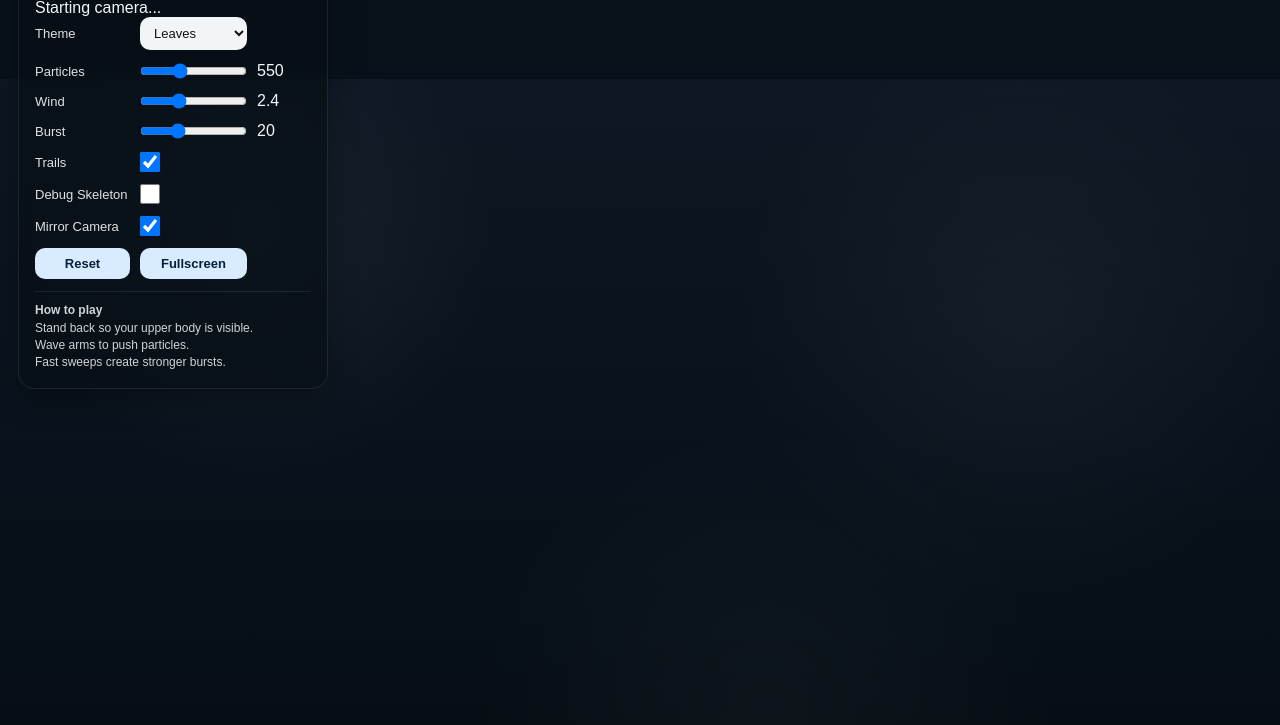
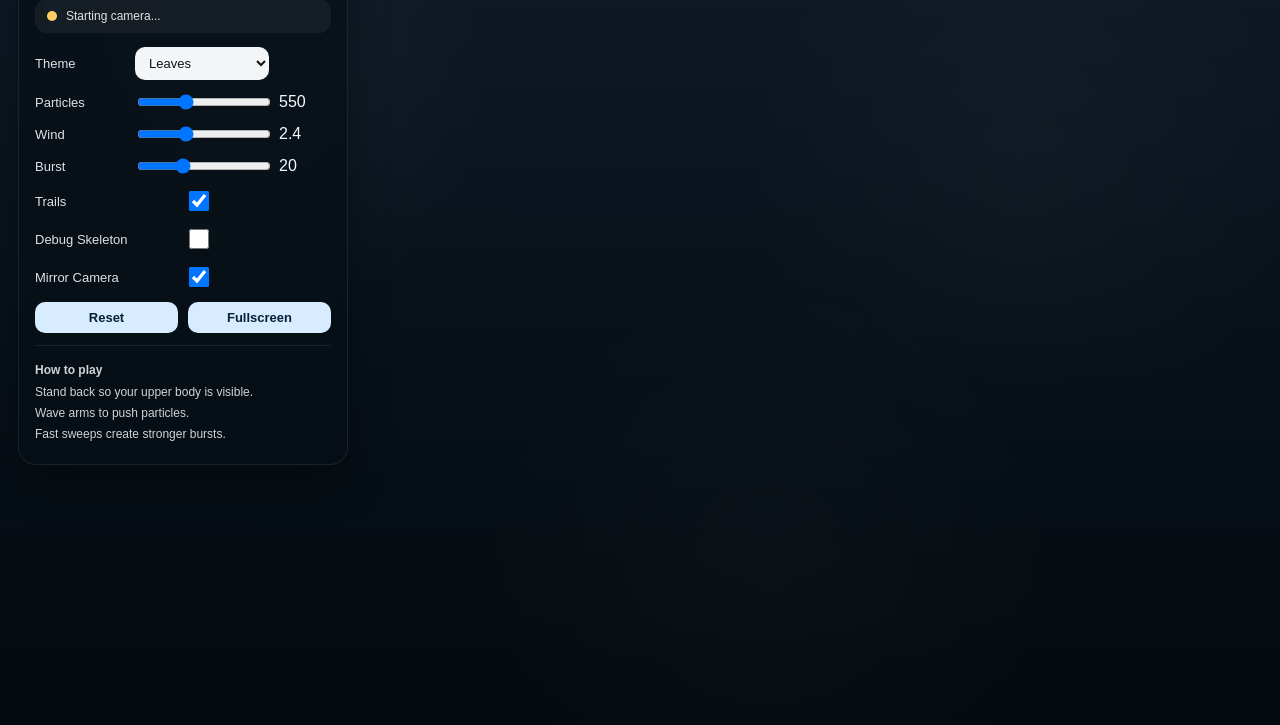
Before and after one commit to Berka828/playground, a plain HTML site: page index.html in a window 1280 px wide. Shown: the part 75-800 px from the top of the page. Drawn offline with Linux system fonts and the light colour scheme; a script that the page names is missing.

Commit message:
Refactor CSS styles for layout and appearance

```diff
--- a/style.css
+++ b/style.css
@@ -1,61 +1,103 @@
 * {
   box-sizing: border-box;
-  margin: 0;
-  padding: 0;
 }
 
 html, body {
+  margin: 0;
   width: 100%;
   height: 100%;
   overflow: hidden;
+  background: #071018;
   font-family: Arial, Helvetica, sans-serif;
-  background: #08111a;
 }
 
 body {
   position: relative;
 }
 
-canvas#playground {
-  display: block;
+#video {
+  position: absolute;
+  inset: 0;
   width: 100vw;
   height: 100vh;
+  object-fit: cover;
+  opacity: 0;
+  pointer-events: none;
+}
+
+#playground {
+  position: absolute;
+  inset: 0;
+  width: 100vw;
+  height: 100vh;
+  display: block;
   background:
-    radial-gradient(circle at 20% 20%, rgba(255,255,255,0.05), transparent 20%),
-    radial-gradient(circle at 80% 30%, rgba(255,255,255,0.04), transparent 25%),
-    radial-gradient(circle at 60% 80%, rgba(255,255,255,0.03), transparent 30%),
-    linear-gradient(180deg, #0d1824 0%, #08111a 55%, #050b10 100%);
+    radial-gradient(circle at 20% 20%, rgba(255,255,255,0.03), transparent 20%),
+    radial-gradient(circle at 80% 30%, rgba(255,255,255,0.025), transparent 25%),
+    radial-gradient(circle at 60% 80%, rgba(255,255,255,0.02), transparent 30%),
+    linear-gradient(180deg, #0f1a26 0%, #071018 58%, #040a0f 100%);
 }
 
 #ui {
   position: absolute;
   top: 18px;
   left: 18px;
-  z-index: 10;
+  z-index: 20;
   pointer-events: none;
 }
 
 .panel {
-  width: 310px;
+  width: 330px;
   padding: 16px;
-  border-radius: 16px;
-  background: rgba(7, 15, 22, 0.72);
-  border: 1px solid rgba(255,255,255,0.09);
-  backdrop-filter: blur(10px);
-  color: #f3f7fb;
-  box-shadow: 0 10px 30px rgba(0,0,0,0.35);
+  border-radius: 18px;
+  color: #f6fbff;
+  background: rgba(7, 15, 22, 0.74);
+  border: 1px solid rgba(255,255,255,0.08);
+  box-shadow: 0 14px 40px rgba(0,0,0,0.35);
+  backdrop-filter: blur(12px);
   pointer-events: auto;
 }
 
 .panel h1 {
+  margin: 0 0 14px;
   font-size: 21px;
+  line-height: 1.2;
+}
+
+.status-wrap {
+  display: flex;
+  align-items: center;
+  gap: 9px;
   margin-bottom: 14px;
-  line-height: 1.2;
+  padding: 10px 12px;
+  border-radius: 12px;
+  background: rgba(255,255,255,0.05);
+}
+
+.status-dot {
+  width: 10px;
+  height: 10px;
+  border-radius: 999px;
+  background: #ffcc66;
+  flex: 0 0 auto;
+}
+
+.status-dot.live {
+  background: #5ce089;
+}
+
+.status-dot.error {
+  background: #ff6d6d;
+}
+
+.status-text {
+  font-size: 12px;
+  color: rgba(255,255,255,0.88);
 }
 
 .row {
   display: grid;
-  grid-template-columns: 95px 1fr 54px;
+  grid-template-columns: 90px 1fr 52px;
   gap: 10px;
   align-items: center;
   margin-bottom: 12px;
@@ -70,59 +112,70 @@ canvas#playground {
   width: 100%;
 }
 
-.row input[type="checkbox"] {
-  width: 20px;
-  height: 20px;
-}
-
 .row select,
 .row button {
   width: 100%;
+  border: none;
+  border-radius: 10px;
   padding: 8px 10px;
-  border-radius: 10px;
-  border: none;
   font-size: 13px;
 }
 
 .row select {
-  background: #f2f5f8;
+  background: #f3f6f9;
   color: #111;
 }
 
 .row button {
-  background: #d9ecff;
+  background: #d8ecff;
   color: #072038;
+  font-weight: bold;
   cursor: pointer;
-  font-weight: bold;
 }
 
 .row button:hover {
-  opacity: 0.92;
+  opacity: 0.94;
+}
+
+.row-check {
+  grid-template-columns: 140px 1fr;
+}
+
+.row-check input[type="checkbox"] {
+  width: 20px;
+  height: 20px;
+  justify-self: start;
+}
+
+.buttons {
+  grid-template-columns: 1fr 1fr;
+  gap: 10px;
 }
 
 .instructions {
   margin-top: 10px;
-  padding-top: 10px;
+  padding-top: 12px;
   border-top: 1px solid rgba(255,255,255,0.08);
 }
 
 .instructions p {
+  margin: 4px 0;
   font-size: 12px;
   line-height: 1.45;
   color: rgba(255,255,255,0.82);
 }
 
-@media (max-width: 700px) {
+@media (max-width: 800px) {
   .panel {
-    width: 280px;
+    width: 290px;
     padding: 14px;
   }
 
   .row {
-    grid-template-columns: 85px 1fr 48px;
+    grid-template-columns: 82px 1fr 46px;
   }
 
-  .panel h1 {
-    font-size: 18px;
+  .row-check {
+    grid-template-columns: 130px 1fr;
   }
 }
```
